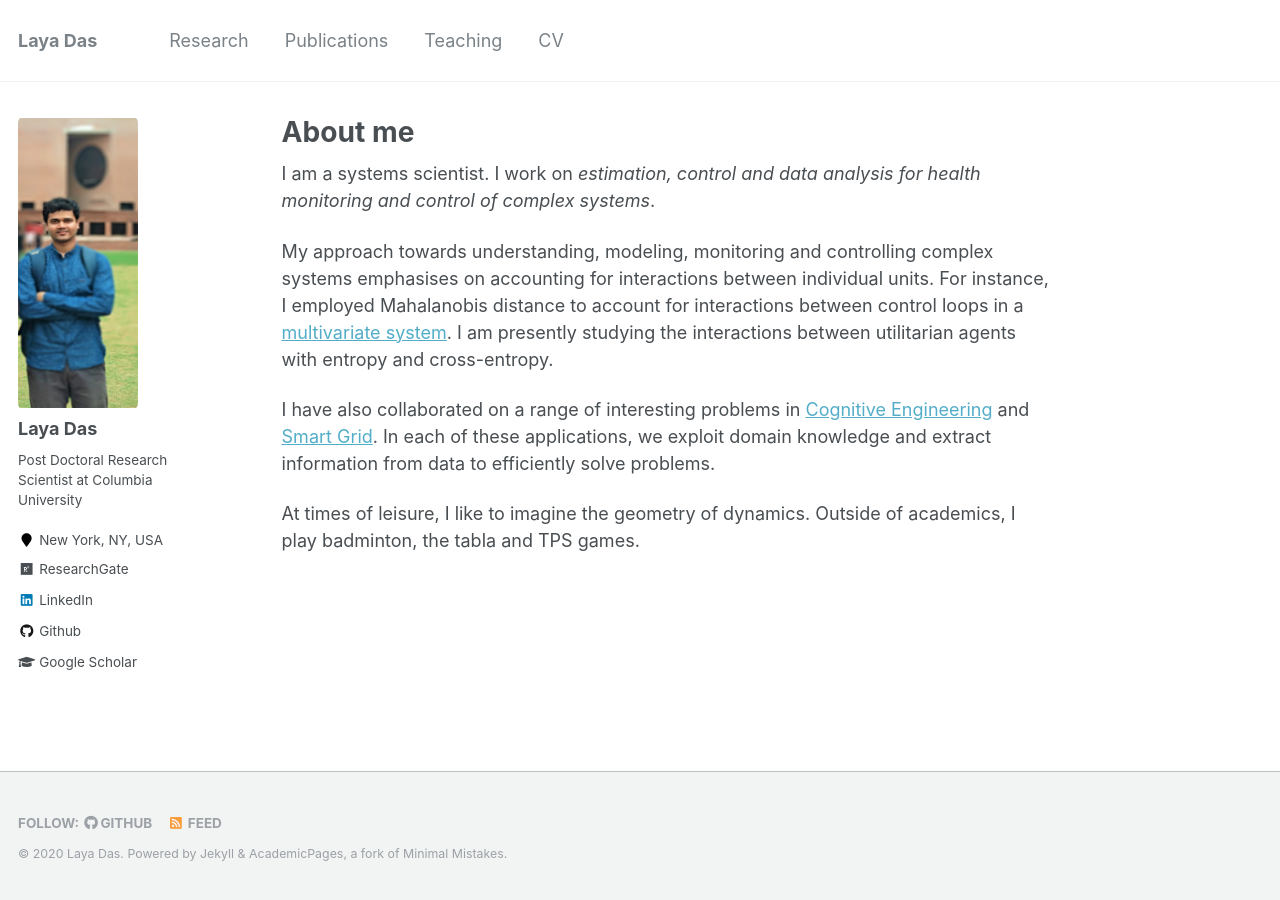
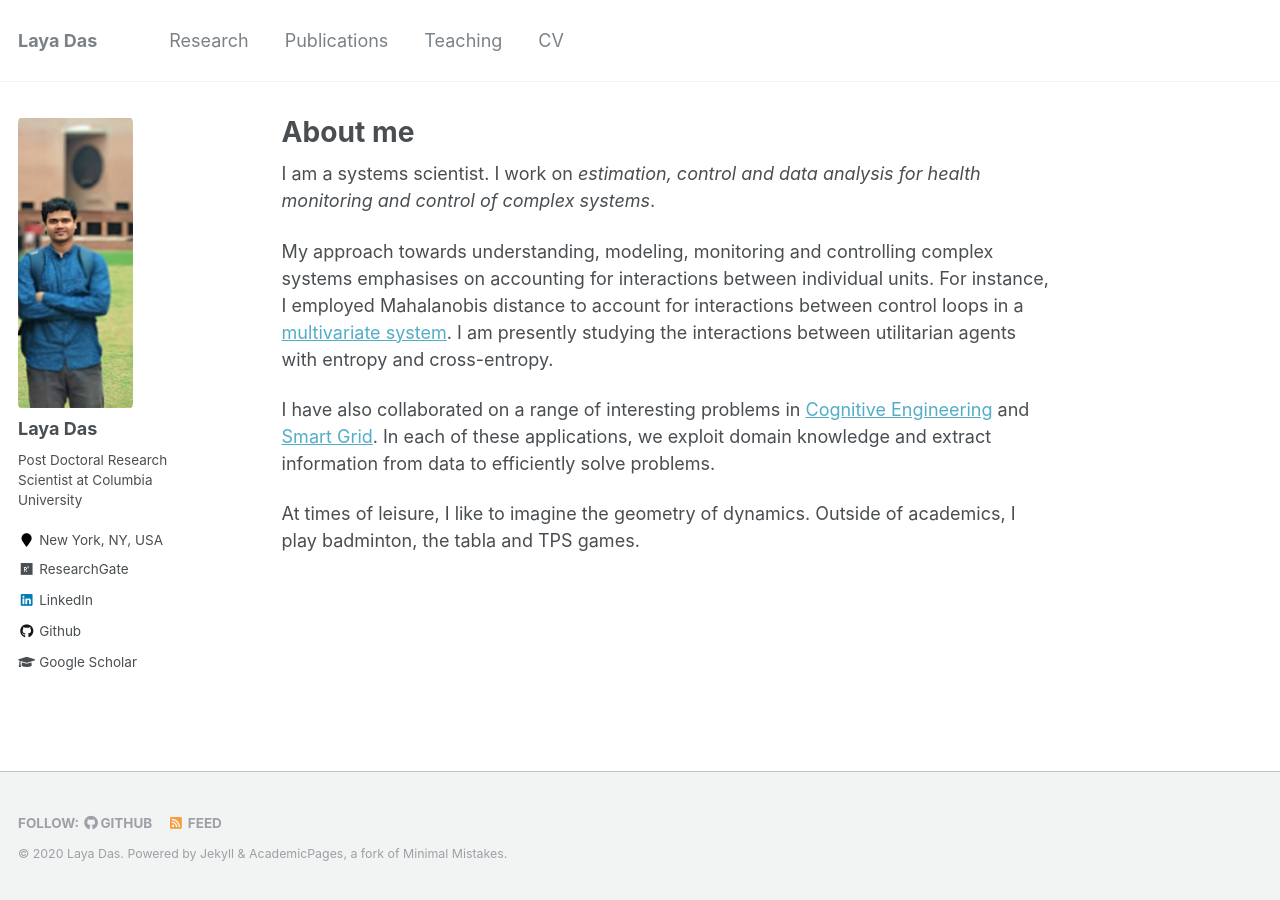
Before and after one commit to layadas/layadas.github.io, a Jekyll site: the page built from _pages/about.md, in a window 1280 px wide. Built offline with Jekyll 4.4.1, drawn with Linux system fonts in a browser that asks for light colours.

Commit message:
Update author-profile.html

```diff
--- a/_includes/author-profile.html
+++ b/_includes/author-profile.html
@@ -8,7 +8,7 @@
 <style>
 .avatar {
   vertical-align: middle;
-  width: 120px;
+  width: 115px;
   height: 290px;
   border-radius: 2%;
 }
```
